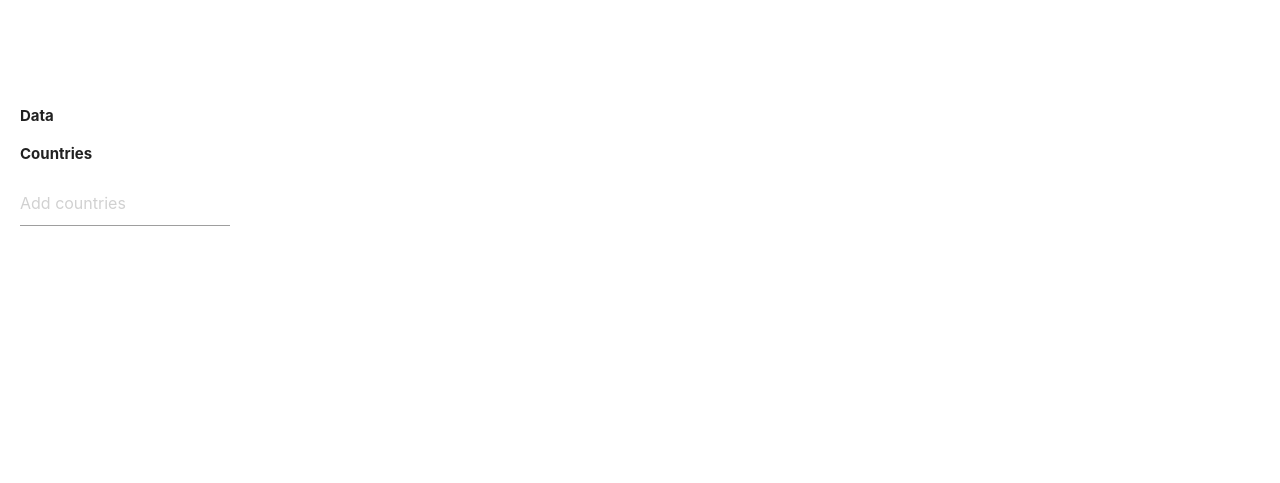
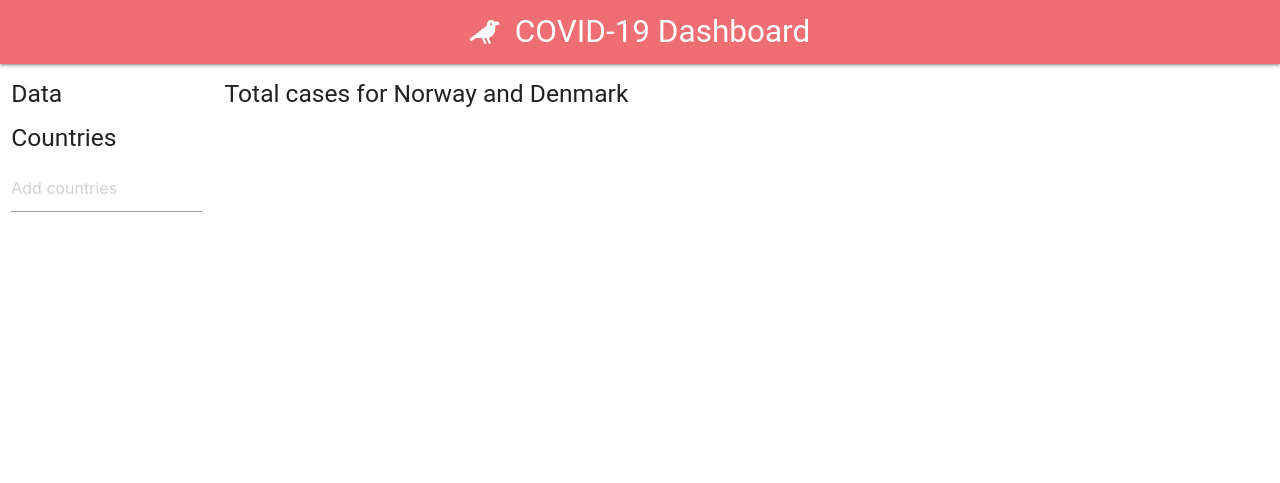
Before and after one commit to AeonDataServices/CORVID-19, a plain HTML site: page src/index.html in a window 1280 px wide. Drawn offline with nearby package versions, Linux system fonts and the light colour scheme; no server answers.

Commit message:
WIP:initial styling changes

```diff
--- a/src/d3chart.js
+++ b/src/d3chart.js
@@ -24,6 +24,7 @@ export class D3Chart {
     this.margin = fixedMargin
     this.width = this.canvas.parentElement.offsetWidth - this.margin.left - this.margin.right
     this.height = this.canvas.parentElement.offsetHeight - this.margin.top - this.margin.bottom
+    console.log(this.canvas.parentElement.offsetHeight, this.margin.top, this.margin.bottom)
   }
 
   clear() {
--- a/src/index.html
+++ b/src/index.html
@@ -9,24 +9,29 @@
    <link rel="stylesheet" href="https://cdnjs.cloudflare.com/ajax/libs/materialize/1.0.0/css/materialize.min.css">
   </head>
   <body>
-    <div id="mainDisplay" class="wrapper">
-      <div class="countrySelector">
-        <p><b>Data</b></p>
+    <nav>
+      <div class="nav-wrapper">
+        <a href="#!" class="brand-logo center"><i class="fas fa-crow"></i>COVID-19 Dashboard</a>
+      </div>
+    </nav>
+    <div id="mainDisplay" class="row">
+      <div class="countrySelector col l2">
+        <h5>Data</h5>
         <select multiple>
           <option selected value="cases">Cases</option>
           <option value="deaths">Deaths</option>
         </select>
-        <p><b>Countries</b></p>
+        <h5>Countries</h5>
         <div class="input-field">
           <input type="text" class="autocomplete" placeholder="Add countries">
         </div>
         <div class="selectedCountries"></div>
       </div>
-      <div class="container">
-        <svg class="chart"></svg>
-      </div>
-      <div class="infoWrapper">
-        <div class="chartTooltip"></div>
+      <div class="col l10">
+        <h5>Total cases for Norway and Denmark</h5>
+        <div class="chartContainer">
+          <svg class="chart"></svg>
+        </div>
       </div>
     </div>
   </body>
--- a/src/styles/index.css
+++ b/src/styles/index.css
@@ -1,25 +1,17 @@
-html {
-    font-family: 'Roboto', sans-serif;
-  }
+html, body {
+  font-family: 'Roboto', sans-serif;
+}
 
-.wrapper {
-  display:flex;
-  flex-direction: row;
-  justify-content: center;
-  margin: 10vh auto;
-}
-.container {
-  width: 50vw;
-  height: 50vh;
-  text-align: center;
-  background-color: white;
-}
 
 .infoWrapper {
   display: flex;
   justify-content: center;
   flex-direction: column;
   background-color: white;
+}
+
+.chartContainer {
+  height: 350px;
 }
 
 .chartTooltip {
```
